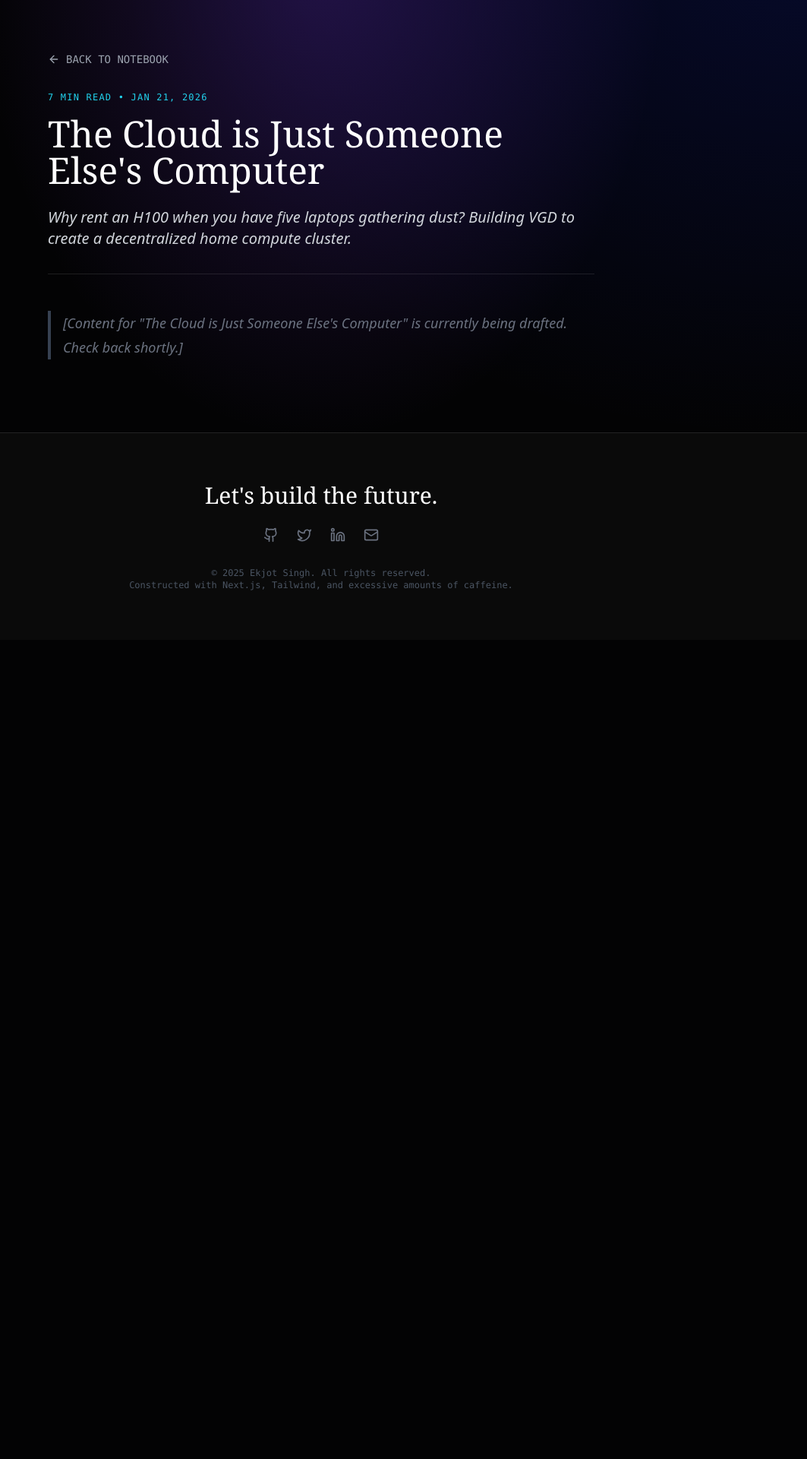
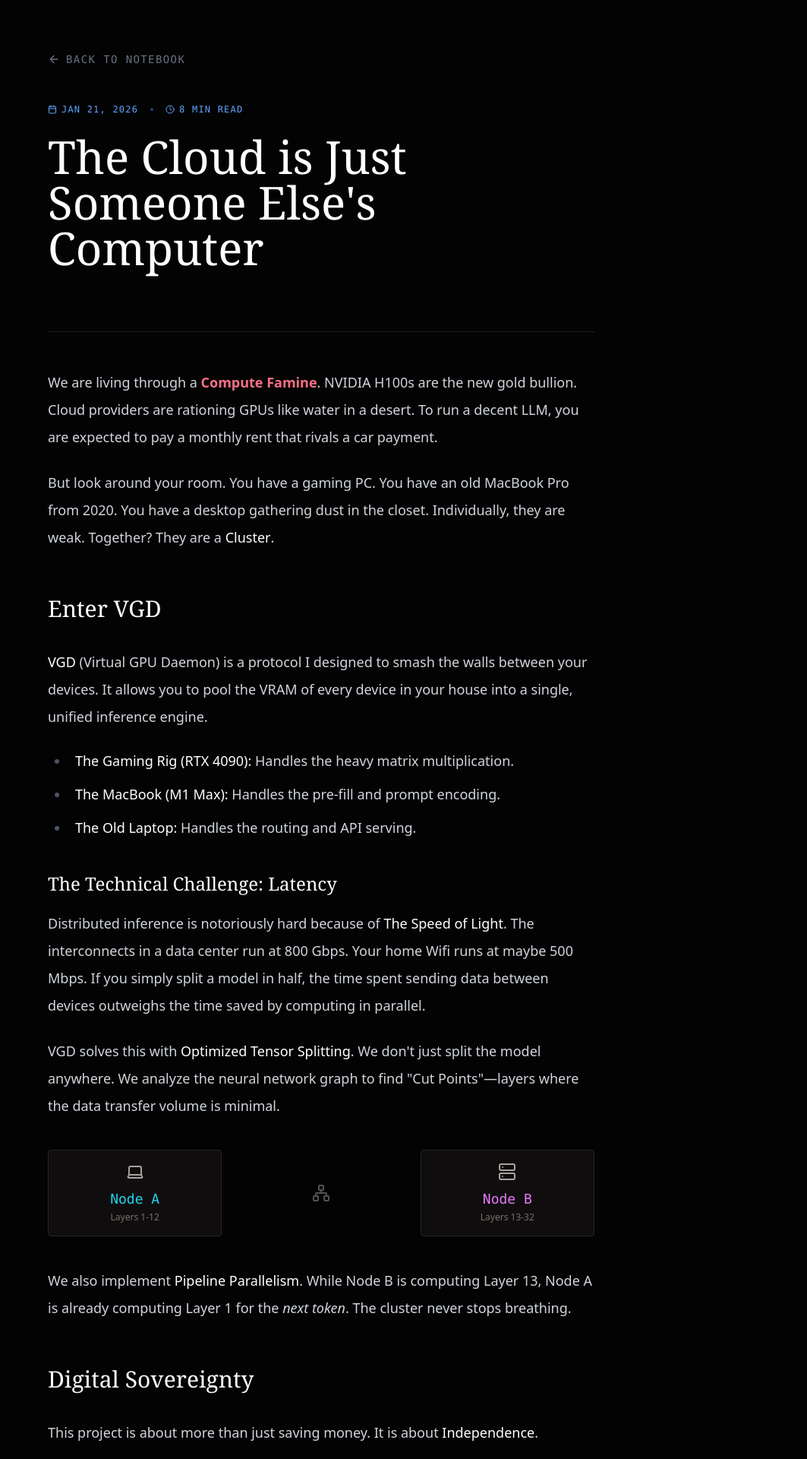
Before and after one commit to ekjotsinghmakhija/website, a Next.js app: page /blog/vgd in a window 1280 px wide. Shown: the part 60-1980 px from the top of the page at 76% size, without its empty margins (217-1280 px from the left). Before the commit the page ends 902 px from the top, so only its background shows below. Built offline with nearby package versions, Linux system fonts and the light colour scheme.

Commit message:
content: add vgd blog post

```diff
--- /dev/null
+++ b/src/app/blog/vgd/page.mdx
@@ -0,0 +1,70 @@
+import NotebookLayout from '@/components/layout/NotebookLayout';
+import { Server, Network, Laptop, Lock, Share2 } from 'lucide-react';
+
+export const meta = {
+  title: "The Cloud is Just Someone Else's Computer",
+  date: "Jan 21, 2026",
+  readTime: "8 min read",
+  tag: "Product"
+};
+
+<NotebookLayout meta={meta}>
+
+We are living through a <span className="text-rose-400 font-bold">Compute Famine</span>.
+NVIDIA H100s are the new gold bullion. Cloud providers are rationing GPUs like water in a desert. To run a decent LLM, you are expected to pay a monthly rent that rivals a car payment.
+
+But look around your room.
+You have a gaming PC. You have an old MacBook Pro from 2020. You have a desktop gathering dust in the closet.
+Individually, they are weak.
+Together? They are a **Cluster**.
+
+## Enter VGD
+
+**VGD** (Virtual GPU Daemon) is a protocol I designed to smash the walls between your devices.
+It allows you to pool the VRAM of every device in your house into a single, unified inference engine.
+
+* **The Gaming Rig (RTX 4090):** Handles the heavy matrix multiplication.
+* **The MacBook (M1 Max):** Handles the pre-fill and prompt encoding.
+* **The Old Laptop:** Handles the routing and API serving.
+
+### The Technical Challenge: Latency
+
+Distributed inference is notoriously hard because of **The Speed of Light**.
+The interconnects in a data center run at 800 Gbps. Your home Wifi runs at maybe 500 Mbps.
+If you simply split a model in half, the time spent sending data between devices outweighs the time saved by computing in parallel.
+
+VGD solves this with **Optimized Tensor Splitting**.
+We don't just split the model anywhere. We analyze the neural network graph to find "Cut Points"—layers where the data transfer volume is minimal.
+
+<div className="grid grid-cols-1 md:grid-cols-3 gap-4 my-10 not-prose">
+  <div className="bg-stone-900/50 p-4 border border-stone-800 rounded text-center">
+    <Laptop className="mx-auto mb-2 text-stone-400" />
+    <div className="font-mono text-cyan-400">Node A</div>
+    <div className="text-xs text-stone-500">Layers 1-12</div>
+  </div>
+  <div className="flex items-center justify-center text-stone-600">
+    <Network className="animate-pulse" />
+  </div>
+  <div className="bg-stone-900/50 p-4 border border-stone-800 rounded text-center">
+    <Server className="mx-auto mb-2 text-stone-400" />
+    <div className="font-mono text-fuchsia-400">Node B</div>
+    <div className="text-xs text-stone-500">Layers 13-32</div>
+  </div>
+</div>
+
+We also implement **Pipeline Parallelism**.
+While Node B is computing Layer 13, Node A is already computing Layer 1 for the *next token*.
+The cluster never stops breathing.
+
+## Digital Sovereignty
+
+This project is about more than just saving money.
+It is about **Independence**.
+
+If you rely on OpenAI or AWS, you can be de-platformed. Your API key can be revoked. Your rates can be hiked.
+But if you own the metal, and you own the software that binds the metal, you are untouchable.
+
+VGD turns your home into a Data Center. It turns your consumer electronics into a supercomputer.
+Stop renting. Start clustering.
+
+</NotebookLayout>
```
